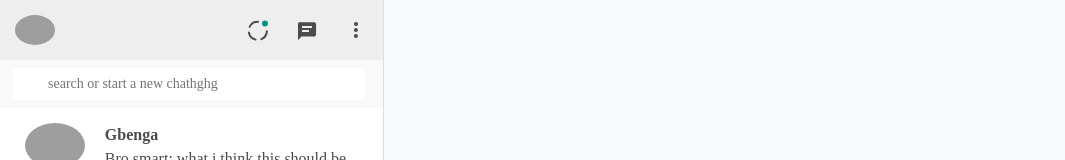
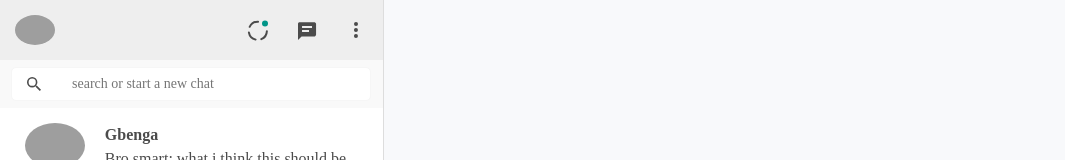
Before and after one commit to akm005/whatsapp_clone, a React (Create React App) app: page / in a window 1280 px wide. Shown: the top 160 px of the page, without its empty margins (0-1065 px from the left). Built offline with nearby package versions, Linux system fonts and the light colour scheme; grey boxes are pictures that could not be loaded; a web font is replaced by a local one.

Commit message:
5-searchbar: :Made search bar icon working

```diff
--- a/src/App.css
+++ b/src/App.css
@@ -119,12 +119,15 @@ input,input:focus-visible{
     border-radius: 5px;
     border: 1px solid #f6f6f6;
     box-sizing: border-box;
-    padding-left: 35px;
-    width: calc(100% - 28px);
-    margin: 7px 12px;
+    padding-left: 60px;
+    width: calc(100% - 23px);
+    margin: 7px 7px;
+    margin-left: -39px;
     font-size: 14px;
 }
-
+.search--icon{
+    margin-left: 18px;
+}
 .list {
     overflow-y: scroll;
     margin: 0 auto;
--- a/src/App.js
+++ b/src/App.js
@@ -2,147 +2,33 @@ import React, { Component }     from 'react';
 import ChatList                 from './components/containers/ChatList';
 import View                     from './components/containers/View';
 import './App.css';
+import {data} from './data'
 
 class App extends Component {
   constructor(props){
     super(props);
     this.state = {
-      contacts: [
-        {
-          "id": 1,
-          "profilePhoto" : "http://www.joshfinnie.com/assets/images/josh-tm.jpeg",
-          "name": "Gbenga",
-          "lastMessage": "Bro smart: what i think this should be...",
-          "chats": [
-            {
-              "activeUser" : "i will come to school soon",
-              "receiver":  "i will be there too.. just give me few minutes"
-            }
-          ]
-        },
-        {
-          "id": 2,
-          "profilePhoto" : "http://loremflickr.com/g/320/240/paris",
-          "name": "Tayo",
-          "lastMessage": "Bro smart: what i think this should be...",
-          "chats": [
-            {
-              "activeUser" : "i will come to school soon",
-              "receiver":  "i will be there too.. just give me few minutes"
-            }
-          ]
-        },
-        {
-          "id": 3,
-          "profilePhoto" : "https://s.yimg.com/pw/images/buddyicon11_r.png#76029035@N02",
-          "name": "uno",
-          "lastMessage": "Bro smart: what i think this should be...",
-          "chats": [
-            {
-              "activeUser" : "i will come to school soon",
-              "receiver":  "i will be there too.. just give me few minutes"
-            }
-          ]
-        },
-        {
-          "id": 4,
-          "profilePhoto" : "http://loremflickr.com/320/240/business",
-          "name": "snapshop",
-          "lastMessage": "Bro smart: what i think this should be...",
-          "chats": [
-            {
-              "activeUser" : "i will come to school soon",
-              "receiver":  "i will be there too.. just give me few minutes"
-            }
-          ]
-        },
-        {
-          "id": 5,
-          "profilePhoto" : "http://loremflickr.com/320/240/computers",
-          "name": "Taiwo jide",
-          "lastMessage": "Bro smart: what i think this should be...",
-          "chats": [
-            {
-              "activeUser" : "i will come to school soon",
-              "receiver":  "i will be there too.. just give me few minutes"
-            }
-          ]
-        },
-        {
-          "id": 6,
-          "profilePhoto" : "http://loremflickr.com/320/240",
-          "name": "Daniel anthony",
-          "lastMessage": "Bro smart: what i think this should be...",
-          "chats": [
-            {
-              "activeUser" : "i will come to school soon",
-              "receiver":  "i will be there too.. just give me few minutes"
-            }
-          ]
-        },
-        {
-          "id": 7,
-          "profilePhoto" : "http://www.joshfinnie.com/assets/images/josh-tm.jpeg",
-          "name": "Diagram",
-          "lastMessage": "Bro smart: what i think this should be...",
-          "chats": [
-            {
-              "activeUser" : "i will come to school soon",
-              "receiver":  "i will be there too.. just give me few minutes"
-            }
-          ]
-        },
-        {
-          "id": 8,
-          "profilePhoto" : "http://www.joshfinnie.com/assets/images/josh-tm.jpeg",
-          "name": "Noob2Hackers",
-          "lastMessage": "Bro smart: what i think this should be...",
-          "chats": [
-            {
-              "activeUser" : "i will come to school soon",
-              "receiver":  "i will be there too.. just give me few minutes"
-            }
-          ]
-        },
-        {
-          "id": 9,
-          "profilePhoto" : "http://www.joshfinnie.com/assets/images/josh-tm.jpeg",
-          "name": "Frontednd Code",
-          "lastMessage": "Bro smart: what i think this should be...",
-          "chats": [
-            {
-              "activeUser" : "i will come to school soon",
-              "receiver":  "i will be there too.. just give me few minutes"
-            }
-          ]
-        },
-        {
-          "id": 10,
-          "profilePhoto" : "http://www.joshfinnie.com/assets/images/josh-tm.jpeg",
-          "name": "Whogorent",
-          "lastMessage": "Bro smart: what i think this should be...",
-          "chats": [
-            {
-              "activeUser" : "i will come to school soon",
-              "receiver":  "i will be there too.. just give me few minutes"
-            }
-          ]
-        }
-
-      ],
+      contacts: data,
       chatHistoryVisible: false,
       selectedChat: 0,
-      selectedContactChat: null
+      selectedContactChat: null,
+      displayContact: data
     }
-
   }
 
+  componentDidMount(){
+  }
+  handleChangeSearchUser = (e)=>{
+
+    let newData = this.state.contacts.filter((ele)=>ele.name.toLocaleLowerCase().includes(e.target.value.toLocaleLowerCase()))
+    this.setState({displayContact:[...newData]})
+  }
 
   render() {
-    const { contacts, chatHistoryVisible, selectedContactChat } = this.state;
+    const { chatHistoryVisible, selectedContactChat, displayContact } = this.state;
     return (
       <div className="app">
-          <ChatList contacts={ contacts } getChats={ this.getChats }/>
+          <ChatList contacts={ displayContact } getChats={ this.getChats } search={this.handleChangeSearchUser}/>
           <View visibility={ chatHistoryVisible } selectedContact={ selectedContactChat }/>
       </div>
     );
@@ -151,16 +37,8 @@ class App extends Component {
 
    getChats = (event, id) => {
      event.preventDefault();
-
-     const { contacts, selectedContactChat } = this.state;
-     let chat =null
-     contacts.filter( (contact) => {
-        if (contact.id === id) {
-          return chat = {...chat, contact}
-        }
-     })
-
-     this.setState({ chatHistoryVisible: true, selectedChat: id, selectedContactChat: chat });
+    let [chat] = this.state.contacts.filter((contact)=>contact.id===id)
+    this.setState({ chatHistoryVisible: true, selectedChat: id, selectedContactChat: chat });
    }
 
 }
--- a/src/components/containers/ChatDetailHeader.js
+++ b/src/components/containers/ChatDetailHeader.js
@@ -10,7 +10,7 @@ class ChatDetailHeader extends Component {
     // }
 
     render() {
-       let  {contact} =  this.props.selectedContactChat
+       let  contact =  this.props.selectedContactChat
         return (
             <div className="header" key={contact.id}>
                     <div className="user-details d-flex">
--- a/src/components/containers/ChatList.js
+++ b/src/components/containers/ChatList.js
@@ -9,7 +9,7 @@ class ChatList extends Component {
             <div className="chatlist">
 
             <ChatListHeader />
-            <ChatListSearch />
+            <ChatListSearch search={this.props.search} />
             <List contacts={this.props.contacts} getChats={this.props.getChats}/>
 
           </div>
--- a/src/components/containers/ChatListSearch.js
+++ b/src/components/containers/ChatListSearch.js
@@ -2,12 +2,21 @@ import React, { Component } from 'react';
 
 
 class ChatListSearch extends Component {
+    constructor(props){
+        super(props);
+        this.state ={isActive:false
+        }
+    }
     render(){
+        console.log(this.props)
+       let imgicon = !this.state.isActive?(<svg viewBox="0 0 24 24" width="24" height="24" className=""><path fill="currentColor" d="M15.009 13.805h-.636l-.22-.219a5.184 5.184 0 0 0 1.256-3.386 5.207 5.207 0 1 0-5.207 5.208 5.183 5.183 0 0 0 3.385-1.255l.221.22v.635l4.004 3.999 1.194-1.195-3.997-4.007zm-4.808 0a3.605 3.605 0 1 1 0-7.21 3.605 3.605 0 0 1 0 7.21z"></path></svg>
+            ):(                          <svg viewBox="0 0 24 24" width="24" height="24" className=''><path fill="currentColor" d="m12 4 1.4 1.4L7.8 11H20v2H7.8l5.6 5.6L12 20l-8-8 8-8z"></path></svg>
+            )
         return(
-            <div className="chatlist--search" style={{"position": "relative"}}>
-              <input type="" placeholder="search or start a new chathghg"/>
-              {/* <img src={require('../../images/searchicon.png')} alt={""} style={{"width": "15px", "position":"absolute","bottom":"18px","left":"20px","fontSize":"15px"}} /> */}
-            </div>
+            <div className="chatlist--search polition-relative align-items-center" style={{"position": "relative"}}>
+              <span className='search--icon p-1 position-relative'>{imgicon}</span>
+              <input onFocus={()=>{this.setState({isActive:true})}} onBlur={()=>{this.setState({isActive:false})}} onChange={this.props.search} type="" placeholder="search or start a new chat"/>
+               </div>
         )
     }
 }
--- /dev/null
+++ b/src/data.js
@@ -0,0 +1,120 @@
+export const data = [ {
+    "id": 1,
+    "profilePhoto" : "http://www.joshfinnie.com/assets/images/josh-tm.jpeg",
+    "name": "Gbenga",
+    "lastMessage": "Bro smart: what i think this should be...",
+    "chats": [
+      {
+        "activeUser" : "i will come to school soon",
+        "receiver":  "i will be there too.. just give me few minutes"
+      }
+    ]
+  },
+  {
+    "id": 2,
+    "profilePhoto" : "http://loremflickr.com/g/320/240/paris",
+    "name": "Tayo",
+    "lastMessage": "Bro smart: what i think this should be...",
+    "chats": [
+      {
+        "activeUser" : "i will come to school soon",
+        "receiver":  "i will be there too.. just give me few minutes"
+      }
+    ]
+  },
+  {
+    "id": 3,
+    "profilePhoto" : "https://s.yimg.com/pw/images/buddyicon11_r.png#76029035@N02",
+    "name": "uno",
+    "lastMessage": "Bro smart: what i think this should be...",
+    "chats": [
+      {
+        "activeUser" : "i will come to school soon",
+        "receiver":  "i will be there too.. just give me few minutes"
+      }
+    ]
+  },
+  {
+    "id": 4,
+    "profilePhoto" : "http://loremflickr.com/320/240/business",
+    "name": "snapshop",
+    "lastMessage": "Bro smart: what i think this should be...",
+    "chats": [
+      {
+        "activeUser" : "i will come to school soon",
+        "receiver":  "i will be there too.. just give me few minutes"
+      }
+    ]
+  },
+  {
+    "id": 5,
+    "profilePhoto" : "http://loremflickr.com/320/240/computers",
+    "name": "Taiwo jide",
+    "lastMessage": "Bro smart: what i think this should be...",
+    "chats": [
+      {
+        "activeUser" : "i will come to school soon",
+        "receiver":  "i will be there too.. just give me few minutes"
+      }
+    ]
+  },
+  {
+    "id": 6,
+    "profilePhoto" : "http://loremflickr.com/320/240",
+    "name": "Daniel anthony",
+    "lastMessage": "Bro smart: what i think this should be...",
+    "chats": [
+      {
+        "activeUser" : "i will come to school soon",
+        "receiver":  "i will be there too.. just give me few minutes"
+      }
+    ]
+  },
+  {
+    "id": 7,
+    "profilePhoto" : "http://www.joshfinnie.com/assets/images/josh-tm.jpeg",
+    "name": "Diagram",
+    "lastMessage": "Bro smart: what i think this should be...",
+    "chats": [
+      {
+        "activeUser" : "i will come to school soon",
+        "receiver":  "i will be there too.. just give me few minutes"
+      }
+    ]
+  },
+  {
+    "id": 8,
+    "profilePhoto" : "http://www.joshfinnie.com/assets/images/josh-tm.jpeg",
+    "name": "Noob2Hackers",
+    "lastMessage": "Bro smart: what i think this should be...",
+    "chats": [
+      {
+        "activeUser" : "i will come to school soon",
+        "receiver":  "i will be there too.. just give me few minutes"
+      }
+    ]
+  },
+  {
+    "id": 9,
+    "profilePhoto" : "http://www.joshfinnie.com/assets/images/josh-tm.jpeg",
+    "name": "Frontednd Code",
+    "lastMessage": "Bro smart: what i think this should be...",
+    "chats": [
+      {
+        "activeUser" : "i will come to school soon",
+        "receiver":  "i will be there too.. just give me few minutes"
+      }
+    ]
+  },
+  {
+    "id": 10,
+    "profilePhoto" : "http://www.joshfinnie.com/assets/images/josh-tm.jpeg",
+    "name": "Whogorent",
+    "lastMessage": "Bro smart: what i think this should be...",
+    "chats": [
+      {
+        "activeUser" : "i will come to school soon",
+        "receiver":  "i will be there too.. just give me few minutes"
+      }
+    ]
+  }]
```
